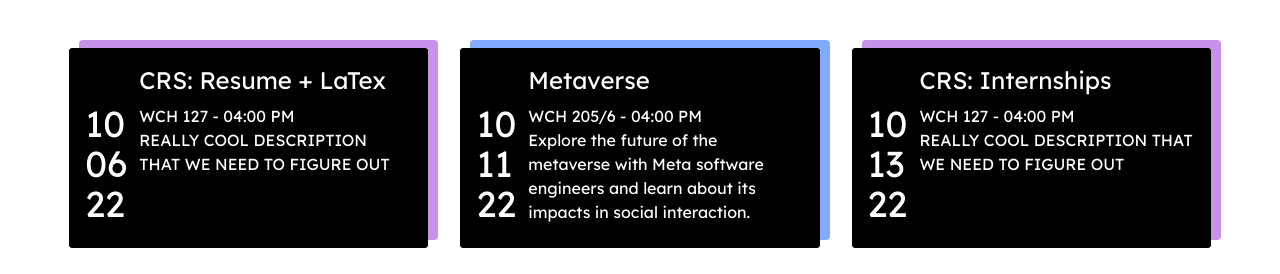
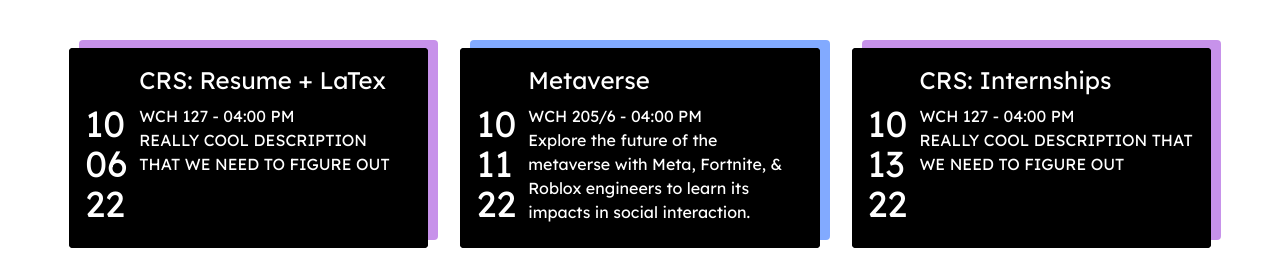
Before and after one commit to acm-ucr/acm-hydra, a Next.js app: page / in a window 1280 px wide. Shown: the part 1503-1777 px from the top of the page. Built offline with nearby package versions, Linux system fonts and the light colour scheme.

Commit message:
changed Metaverse GM description

```diff
--- a/components/Events.js
+++ b/components/Events.js
@@ -30,7 +30,7 @@ export const Events = [
 		start: new Date(2022, 9, 11, 16, 0, 0),
 		end: new Date(2022, 9, 11, 18, 0, 0),
 		description:
-			"Explore the future of the metaverse with Meta software engineers and learn about its impacts in social interaction.",
+			"Explore the future of the metaverse with Meta, Fortnite, & Roblox engineers to learn its impacts in social interaction.",
 	},
 	{
 		title: "CRS: Internships",
```
